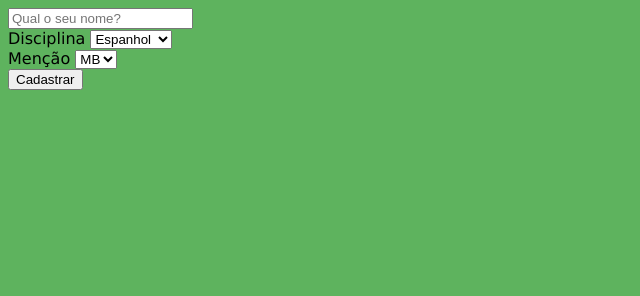
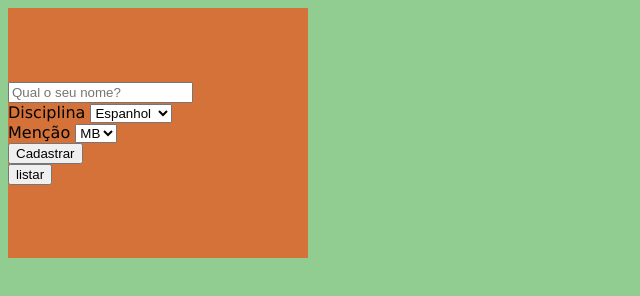
Before and after one commit to 4nn431a/projetoMencoes, a website: page www/index.html in a window 1280 px wide. Both pictures are taken after a click on the button "Cadastrar". Shown: the whole page, without its empty margins (0-640 px from the left). Drawn offline with Linux system fonts and the light colour scheme.

Commit message:
atualizações

```diff
--- a/www/css/style.css
+++ b/www/css/style.css
@@ -1,5 +1,5 @@
 body{
-    background: rgb(94, 179, 94);
+    background: rgb(145, 204, 145);
     font-size: center;
     font-family:verdana;
 }
@@ -9,3 +9,10 @@ input{
 .a, .b{
     display: block;
 }
+.p{
+    display: flex;
+    place-items: center;
+    background: rgb(212, 114, 57);
+    width: 300px;
+    height: 250px;
+}
--- a/www/index.html
+++ b/www/index.html
@@ -12,6 +12,7 @@
     </script>
 </head>
 <body>
+    <div class="p">
     <div id="inserts">
         <input type="text" placeholder="Qual o seu nome?" class="inpettext" id="inputnome">
 
@@ -33,11 +34,16 @@
             <option>R</option>
             <option>I</option>
         </select>
-        <input type="button" value="Cadastrar">
+        <input type="button" value="Cadastrar" onclick="cadastrar()">
+        <input type="button" value="listar" onclick="listar()">
+    </div>
     </div>
     </div>
     <div id="saida">
         <p id="nomealuno"></p>
+        <p id="exibirdisciplina"></p>
+        <p id="exibirmencao"></p>
+    </div>
     </div>
 </body>
 </html>
--- a/www/js/java.js
+++ b/www/js/java.js
@@ -1,6 +1,7 @@
 var nome
 var selecao
 var selecaodisciplina
+var selecaomencao
 
 function cadastrar() {
     nome = document.getElementById('inputnome').value;
@@ -8,4 +9,22 @@ function cadastrar() {
 
     selecao = document.getElementById('disciplina')
     selecaodisciplina = selecao.options[selecao.selectIndex].value
+
+    selecao - document.getElementById('mencao')
+    selecaomencao = selecao.options[selecao.selectIndex].value
+
+    localStorage.setItem(selecaodisciplina,selecaomencao)
 }
+
+function listar() {
+    var exibirdisciplina
+    var exibirmencao
+
+    selecao = document.getElementById('disciplina')
+    selecaodisciplina = selecao.options[selecao.selectIndex].value
+
+    localStorage.setItem(selecaodisciplina)
+
+    document.getElementById('exibirdisciplina').textContent = selecaodisciplina
+    document.getElementById('exibirmencao').textContent = exibirmencao
+}
```
